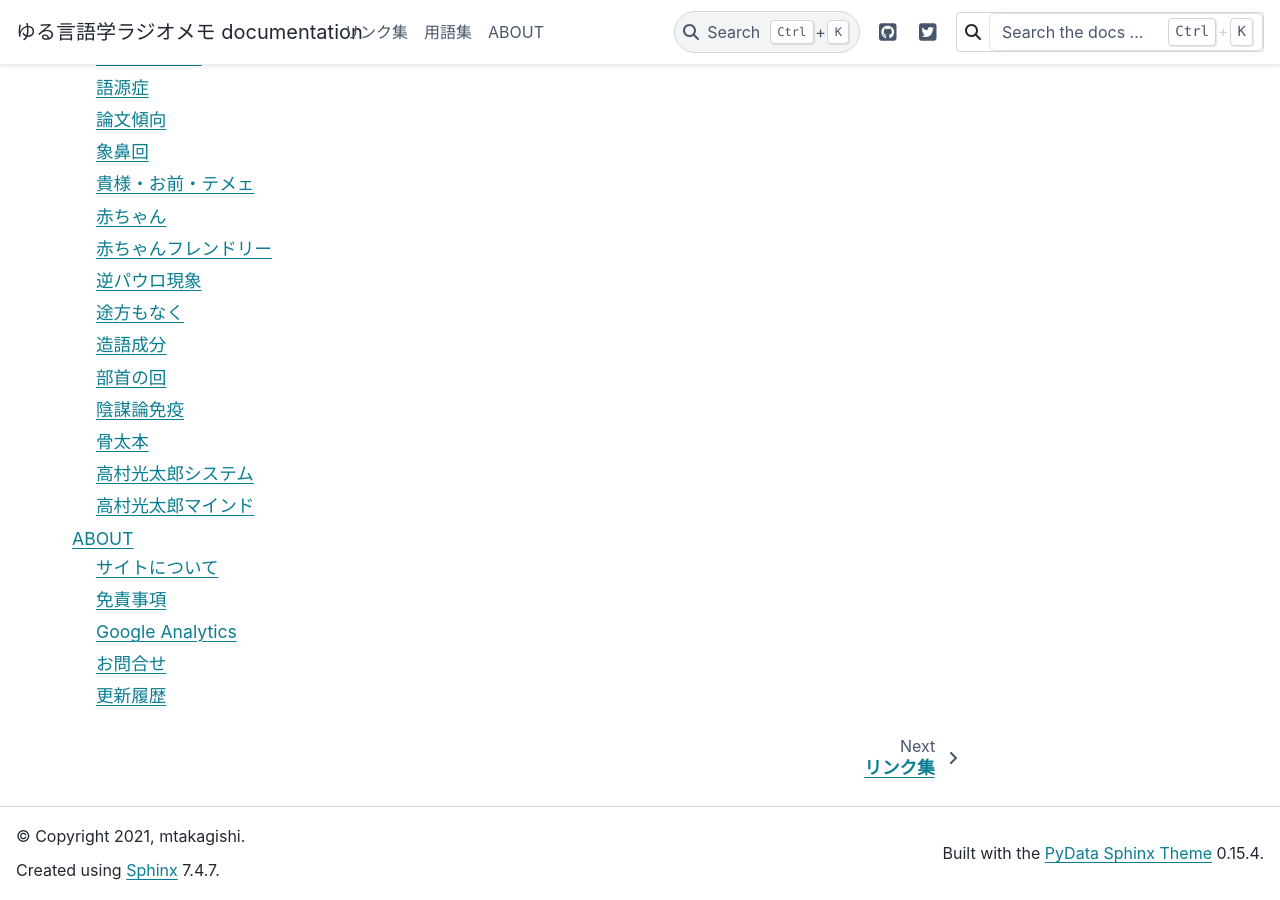
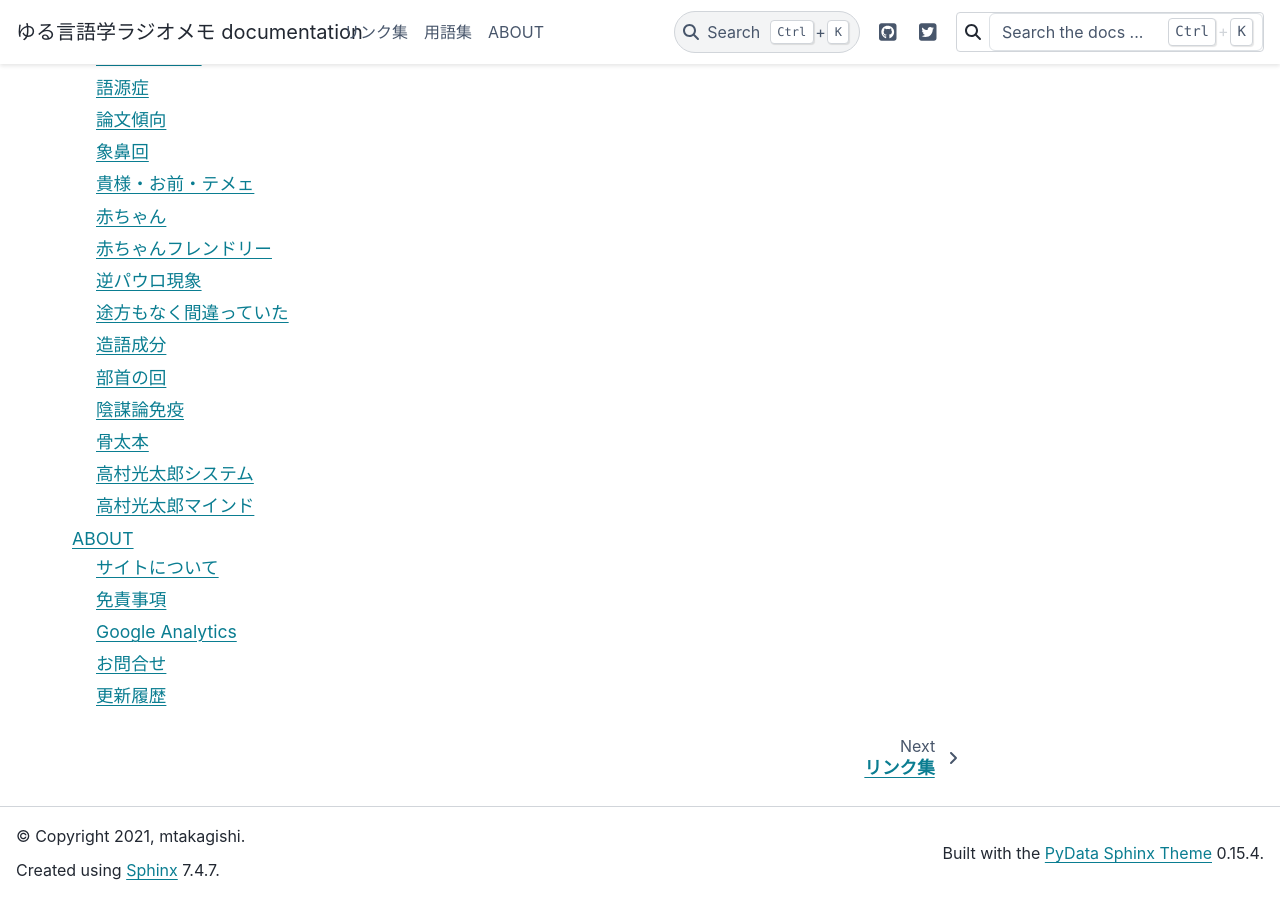
Before and after one commit to mtakagishi/yurugengo, a Sphinx documentation site: the page built from docs/index.rst, in a window 1280 px wide and 900 px high, scrolled down 4401 px. Built offline with Sphinx 7.4.7 and the PyData theme 0.15.4, drawn with Linux system fonts in a browser that asks for light colours.

```diff
--- a/docs/words/途方もなく.rst
+++ b/docs/words/途方もなく.rst
@@ -1,10 +1,13 @@
-途方もなく
+途方もなく間違っていた
 ==============================
 .. note::
   * :doc:`ゆる言語学ラジオ` で多用される形容詞。
   * :doc:`OED` へのリスペクトを想起させる。
   * OED編纂の見積りは「途方もなく間違っていた」
   * 略して「とほまち」
+
+.. hint::
+  * 2021年度 ゆる言語学ラジオ流行語大賞 第4位
 
 .. rubric:: 関連ラジオ
 * `世界初の大型辞書は、殺人犯のお陰で完成した【オックスフォード英語大辞典1】#50`_
```
